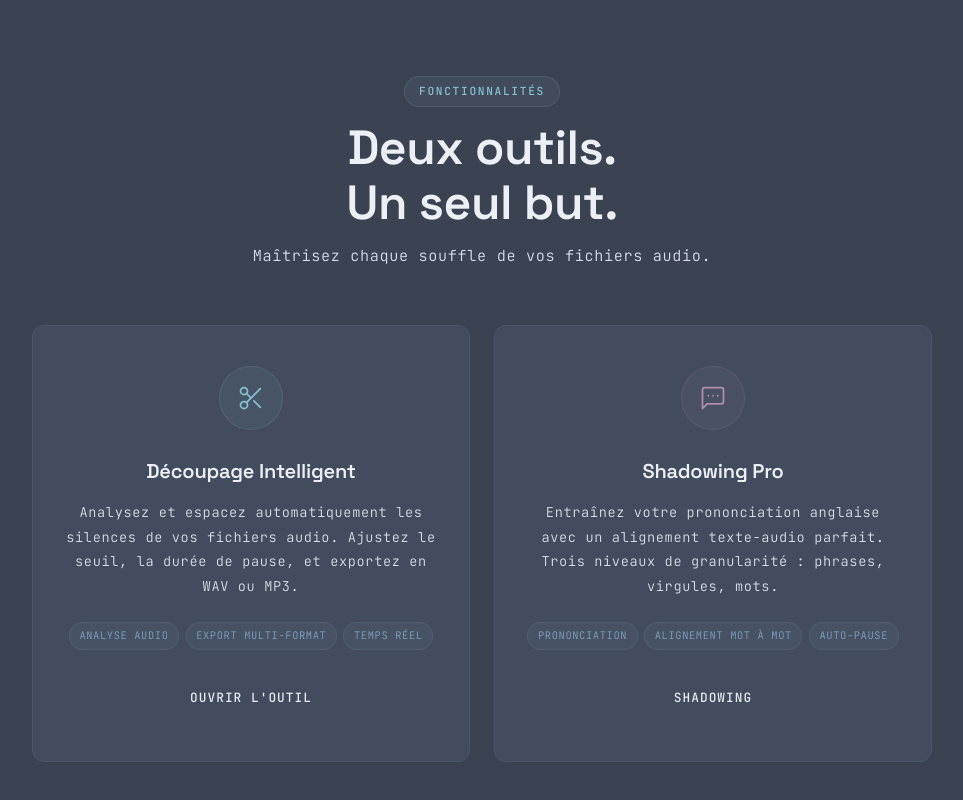
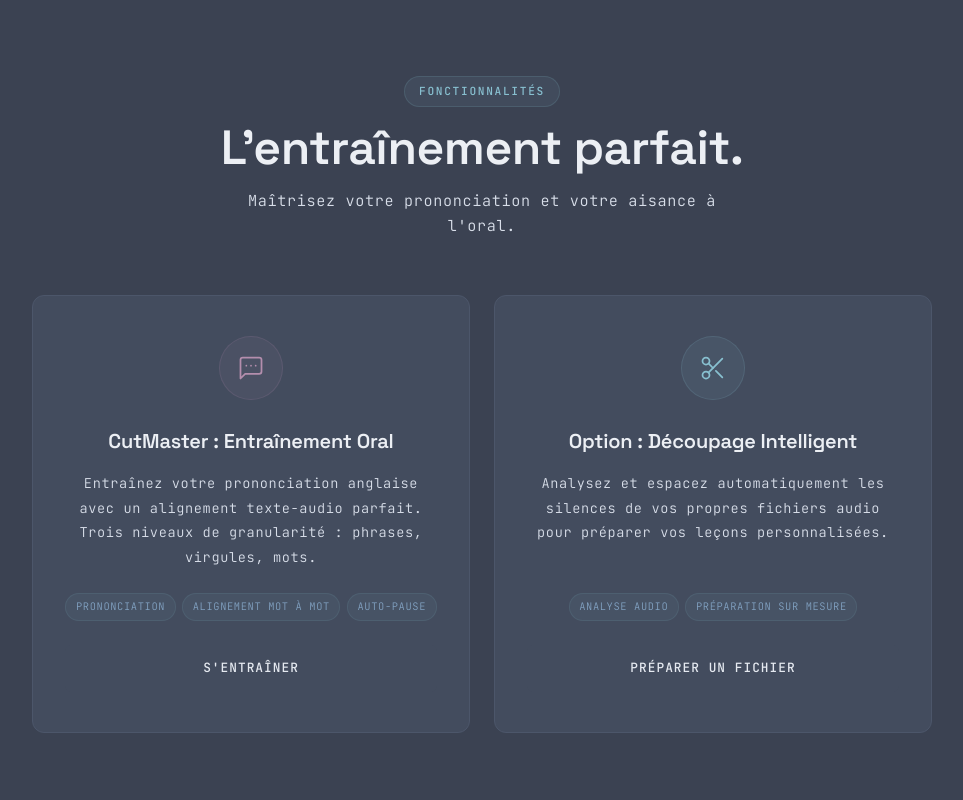
Before and after one commit to CermP/Cutmaster, a plain HTML site: page webapp/index.html in a window 1280 px wide. Shown: the part 2020-2820 px from the top of the page, without its empty margins (158-1121 px from the left). Drawn offline with Linux system fonts and the light colour scheme.

Commit message:
plus simplement seulement cutmaster

```diff
--- a/webapp/index.html
+++ b/webapp/index.html
@@ -3,8 +3,8 @@
 <head>
     <meta charset="UTF-8">
     <meta name="viewport" content="width=device-width, initial-scale=1.0">
-    <title>CutMaster — L'outil audio qui donne du souffle à vos mots</title>
-    <meta name="description" content="Découpez, espacez et maîtrisez vos fichiers audio. Découpage intelligent et Shadowing Pro, directement dans votre navigateur.">
+    <title>CutMaster — L'outil ultime d'entraînement oral</title>
+    <meta name="description" content="Entraînez votre prononciation avec CutMaster. Alignement texte-audio parfait et outil de découpage intelligent en option.">
     <meta name="theme-color" content="#2E3440">
 
     <!-- Fonts -->
@@ -41,7 +41,7 @@
                 <h1 id="kinetic-text" class="kinetic-text" aria-label="CutMaster"></h1>
 
                 <div class="hero-revealed" id="hero-revealed">
-                    <p class="hero-tagline">L'outil audio qui donne du souffle à vos mots</p>
+                    <p class="hero-tagline">L'outil ultime d'entraînement oral par excellence</p>
                     <canvas id="hero-waveform" class="hero-waveform"></canvas>
                     <a href="#features" class="btn btn-primary">Découvrir</a>
                 </div>
@@ -59,12 +59,29 @@
         <section id="features" class="features-section">
             <div class="section-header reveal">
                 <span class="section-label">Fonctionnalités</span>
-                <h2 class="section-title">Deux outils.<br>Un seul but.</h2>
-                <p class="section-subtitle">Maîtrisez chaque souffle de vos fichiers audio.</p>
+                <h2 class="section-title">L'entraînement parfait.</h2>
+                <p class="section-subtitle">Maîtrisez votre prononciation et votre aisance à l'oral.</p>
             </div>
 
             <div class="cards-container">
                 <article class="feature-card reveal">
+                    <div class="icon-ring icon-ring--purple">
+                        <svg width="28" height="28" viewBox="0 0 24 24" fill="none" stroke="currentColor" stroke-width="1.5" stroke-linecap="round" stroke-linejoin="round">
+                            <path d="M21 15a2 2 0 0 1-2 2H7l-4 4V5a2 2 0 0 1 2-2h14a2 2 0 0 1 2 2z"/>
+                            <path d="M8 10h.01M12 10h.01M16 10h.01"/>
+                        </svg>
+                    </div>
+                    <h3>CutMaster : Entraînement Oral</h3>
+                    <p>Entraînez votre prononciation anglaise avec un alignement texte-audio parfait. Trois niveaux de granularité : phrases, virgules, mots.</p>
+                    <div class="tags">
+                        <span>Prononciation</span>
+                        <span>Alignement mot à mot</span>
+                        <span>Auto-pause</span>
+                    </div>
+                    <a href="app.html" class="btn btn-flat">S'entraîner</a>
+                </article>
+
+                <article class="feature-card reveal" style="transition-delay: 0.12s;">
                     <div class="icon-ring">
                         <svg width="28" height="28" viewBox="0 0 24 24" fill="none" stroke="currentColor" stroke-width="1.5" stroke-linecap="round" stroke-linejoin="round">
                             <circle cx="6" cy="6" r="3"/><circle cx="6" cy="18" r="3"/>
@@ -73,31 +90,13 @@
                             <line x1="8.12" y1="8.12" x2="12" y2="12"/>
                         </svg>
                     </div>
-                    <h3>Découpage Intelligent</h3>
-                    <p>Analysez et espacez automatiquement les silences de vos fichiers audio. Ajustez le seuil, la durée de pause, et exportez en WAV ou MP3.</p>
+                    <h3>Option : Découpage Intelligent</h3>
+                    <p>Analysez et espacez automatiquement les silences de vos propres fichiers audio pour préparer vos leçons personnalisées.</p>
                     <div class="tags">
                         <span>Analyse audio</span>
-                        <span>Export multi-format</span>
-                        <span>Temps réel</span>
+                        <span>Préparation sur mesure</span>
                     </div>
-                    <a href="app.html" class="btn btn-flat">Ouvrir l'outil</a>
-                </article>
-
-                <article class="feature-card reveal" style="transition-delay: 0.12s;">
-                    <div class="icon-ring icon-ring--purple">
-                        <svg width="28" height="28" viewBox="0 0 24 24" fill="none" stroke="currentColor" stroke-width="1.5" stroke-linecap="round" stroke-linejoin="round">
-                            <path d="M21 15a2 2 0 0 1-2 2H7l-4 4V5a2 2 0 0 1 2-2h14a2 2 0 0 1 2 2z"/>
-                            <path d="M8 10h.01M12 10h.01M16 10h.01"/>
-                        </svg>
-                    </div>
-                    <h3>Shadowing Pro</h3>
-                    <p>Entraînez votre prononciation anglaise avec un alignement texte-audio parfait. Trois niveaux de granularité : phrases, virgules, mots.</p>
-                    <div class="tags">
-                        <span>Prononciation</span>
-                        <span>Alignement mot à mot</span>
-                        <span>Auto-pause</span>
-                    </div>
-                    <a href="app.html#shadowing" class="btn btn-flat">Shadowing</a>
+                    <a href="app.html" class="btn btn-flat">Préparer un fichier</a>
                 </article>
             </div>
         </section>
@@ -197,8 +196,8 @@
                 <p class="footer-tagline">Fait avec passion — 2026</p>
             </div>
             <nav class="footer-nav">
+                <a href="app.html">Entraînement Oral</a>
                 <a href="app.html">Découpage</a>
-                <a href="app.html#shadowing">Shadowing</a>
                 <a href="#" target="_blank" rel="noopener">GitHub</a>
             </nav>
         </div>
--- a/webapp/shadowing.js
+++ b/webapp/shadowing.js
@@ -278,9 +278,6 @@ function groupWords() {
     allWords.forEach((wordObj, i) => {
         if (currentStart === null) {
             currentStart = wordObj.start;
-            if (currentGranularity === 'word' && currentStart > 0.05) {
-                currentStart += 0.04;
-            }
         }
 
         currentChunk.push(wordObj.text);
@@ -465,7 +462,7 @@ function playSentence(index) {
                 }
             }
         }
-    }, 50);
+    }, 10); // Vérification toutes les 10ms pour une coupe plus précise
 }
 
 function updateStatus(text, state) {
```
Also changed, not shown: webapp/app.html (+5 -5 lines), webapp/shadowing.html (+2 -2 lines), 1 other file.
